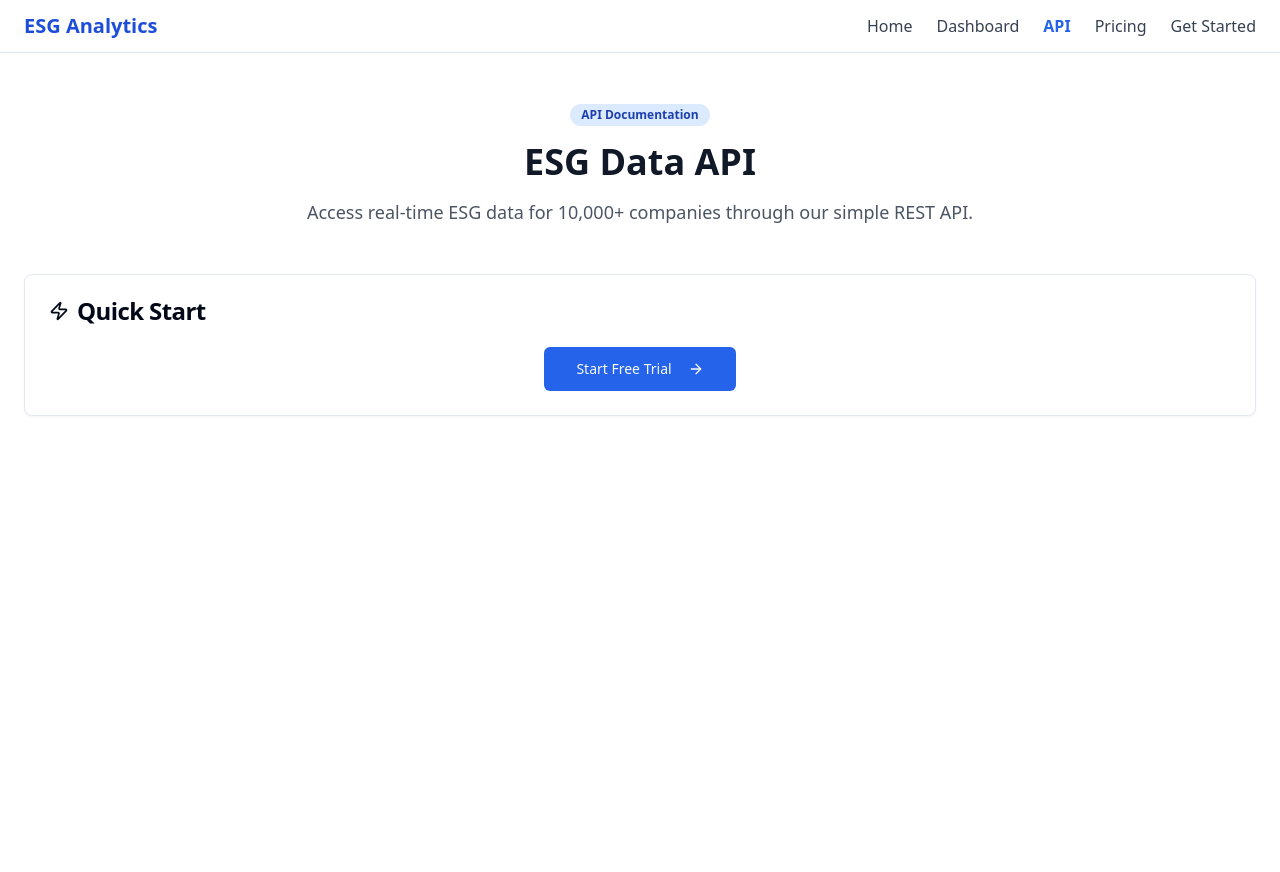
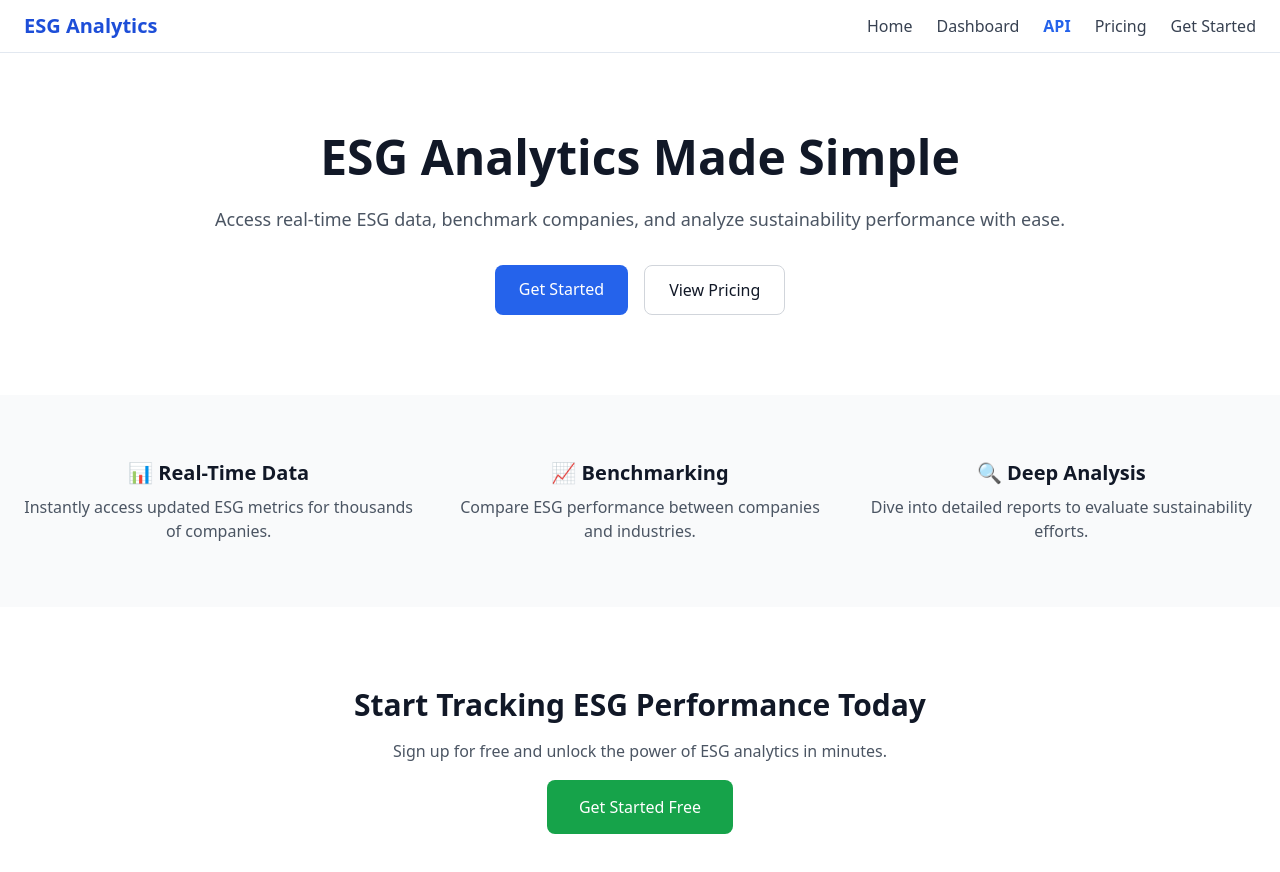
Before and after one commit to johnmuhoza33-bot/esg-aggregator, a Next.js app: page /api-docs in a window 1280 px wide. Shown: the top 872 px of the page. Before the commit the page ends 800 px from the top, so only its background shows below. Built offline with nearby package versions, Linux system fonts and the light colour scheme.

Commit message:
Update get-started page and fixes

```diff
--- a/app/api-docs/page.tsx
+++ b/app/api-docs/page.tsx
@@ -1,37 +1,72 @@
-import { Card, CardContent, CardDescription, CardHeader, CardTitle } from "@/components/ui/card"
-import { Button } from "@/components/ui/button"
-import { Badge } from "@/components/ui/badge"
-import { Code, Zap, ArrowRight } from 'lucide-react'
-import Link from "next/link"
+import Link from "next/link";
 
-export default function ApiDocsPage() {
+export default function HomePage() {
   return (
-    <div className="container mx-auto px-6 py-12">
-      <div className="text-center mb-12">
-        <Badge className="mb-4 bg-blue-100 text-blue-800">API Documentation</Badge>
-        <h1 className="text-4xl font-bold mb-4">ESG Data API</h1>
-        <p className="text-gray-600 text-lg max-w-3xl mx-auto">
-          Access real-time ESG data for 10,000+ companies through our simple REST API.
+    <div className="bg-white">
+      {/* Hero Section */}
+      <section className="container mx-auto px-6 py-20 text-center">
+        <h1 className="text-5xl font-bold text-gray-900 mb-6">
+          ESG Analytics Made Simple
+        </h1>
+        <p className="text-lg text-gray-600 mb-8">
+          Access real-time ESG data, benchmark companies, and analyze
+          sustainability performance with ease.
         </p>
-      </div>
+        <div className="flex justify-center gap-4">
+          <Link
+            href="/get-started"
+            className="px-6 py-3 bg-blue-600 text-white rounded-lg hover:bg-blue-700 transition"
+          >
+            Get Started
+          </Link>
+          <Link
+            href="/pricing"
+            className="px-6 py-3 border border-gray-300 rounded-lg hover:bg-gray-100 transition"
+          >
+            View Pricing
+          </Link>
+        </div>
+      </section>
 
-      <Card className="mb-12">
-        <CardHeader>
-          <CardTitle className="flex items-center">
-            <Zap className="h-5 w-5 mr-2" />
-            Quick Start
-          </CardTitle>
-        </CardHeader>
-        <CardContent>
-          <div className="text-center">
-            <Link href="/dashboard">
-              <Button size="lg" className="bg-blue-600 hover:bg-blue-700">
-                Start Free Trial <ArrowRight className="ml-2 h-4 w-4" />
-              </Button>
-            </Link>
+      {/* Features Section */}
+      <section className="bg-gray-50 py-16">
+        <div className="container mx-auto px-6 grid md:grid-cols-3 gap-8 text-center">
+          <div>
+            <h3 className="text-xl font-semibold mb-2">📊 Real-Time Data</h3>
+            <p className="text-gray-600">
+              Instantly access updated ESG metrics for thousands of companies.
+            </p>
           </div>
-        </CardContent>
-      </Card>
+          <div>
+            <h3 className="text-xl font-semibold mb-2">📈 Benchmarking</h3>
+            <p className="text-gray-600">
+              Compare ESG performance between companies and industries.
+            </p>
+          </div>
+          <div>
+            <h3 className="text-xl font-semibold mb-2">🔍 Deep Analysis</h3>
+            <p className="text-gray-600">
+              Dive into detailed reports to evaluate sustainability efforts.
+            </p>
+          </div>
+        </div>
+      </section>
+
+      {/* Call to Action */}
+      <section className="container mx-auto px-6 py-20 text-center">
+        <h2 className="text-3xl font-bold text-gray-900 mb-4">
+          Start Tracking ESG Performance Today
+        </h2>
+        <p className="text-gray-600 mb-8">
+          Sign up for free and unlock the power of ESG analytics in minutes.
+        </p>
+        <Link
+          href="/get-started"
+          className="px-8 py-4 bg-green-600 text-white rounded-lg hover:bg-green-700 transition"
+        >
+          Get Started Free
+        </Link>
+      </section>
     </div>
-  )
+  );
 }
--- a/app/dashboard/page.tsx
+++ b/app/dashboard/page.tsx
@@ -1,42 +1,8 @@
-import { Card, CardContent, CardDescription, CardHeader, CardTitle } from "@/components/ui/card"
-import { Button } from "@/components/ui/button"
-import { Badge } from "@/components/ui/badge"
-import { Building2, ArrowLeft } from 'lucide-react'
-import Link from "next/link"
+"use client";
+import Link from "next/link";
+import { Button } from "@/components/ui/button";
 
-export default function AddCompanyPage() {
-  return (
-    <div className="container mx-auto px-6 py-12">
-      <div className="max-w-2xl mx-auto">
-        <Link href="/dashboard" className="inline-flex items-center text-blue-600 hover:text-blue-800 mb-4">
-          <ArrowLeft className="h-4 w-4 mr-2" />
-          Back to Dashboard
-        </Link>
-
-        <div className="text-center mb-8">
-          <Badge className="mb-4 bg-green-100 text-green-800">
-            <Building2 className="h-3 w-3 mr-1" />
-            Add Company
-          </Badge>
-          <h1 className="text-4xl font-bold mb-4">Add New Company</h1>
-          <p className="text-gray-600 text-lg">Add a company to start tracking ESG performance</p>
-        </div>
-
-        <Card>
-          <CardHeader>
-            <CardTitle>Company Information</CardTitle>
-            <CardDescription>Feature coming soon - add companies to your portfolio</CardDescription>
-          </CardHeader>
-          <CardContent>
-            <div className="text-center py-8">
-              <p className="text-gray-600 mb-4">Company addition feature is being developed.</p>
-              <Link href="/dashboard">
-                <Button>Return to Dashboard</Button>
-              </Link>
-            </div>
-          </CardContent>
-        </Card>
-      </div>
-    </div>
-  )
-}
+// ...inside your component JSX
+<Button asChild>
+<Link href="/dashboard">Return to Dashboard</Link>
+</Button>
```
